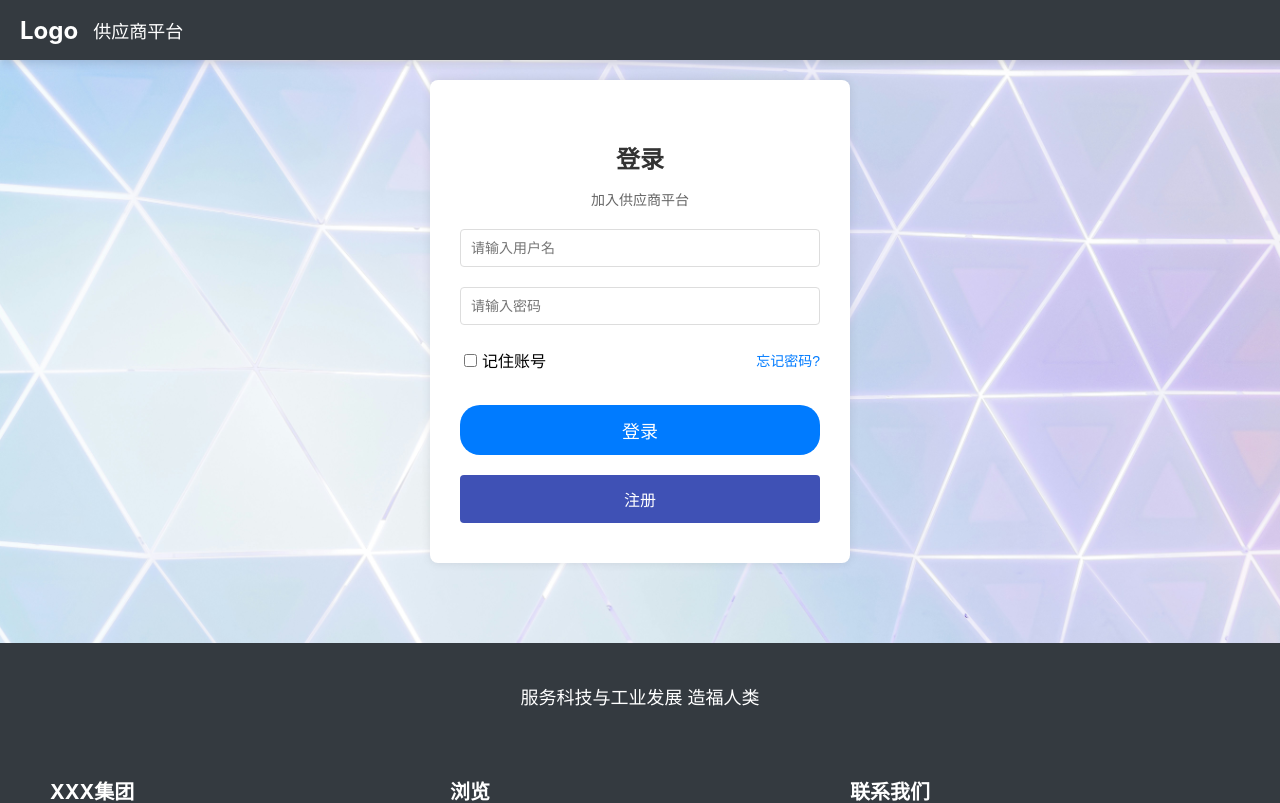
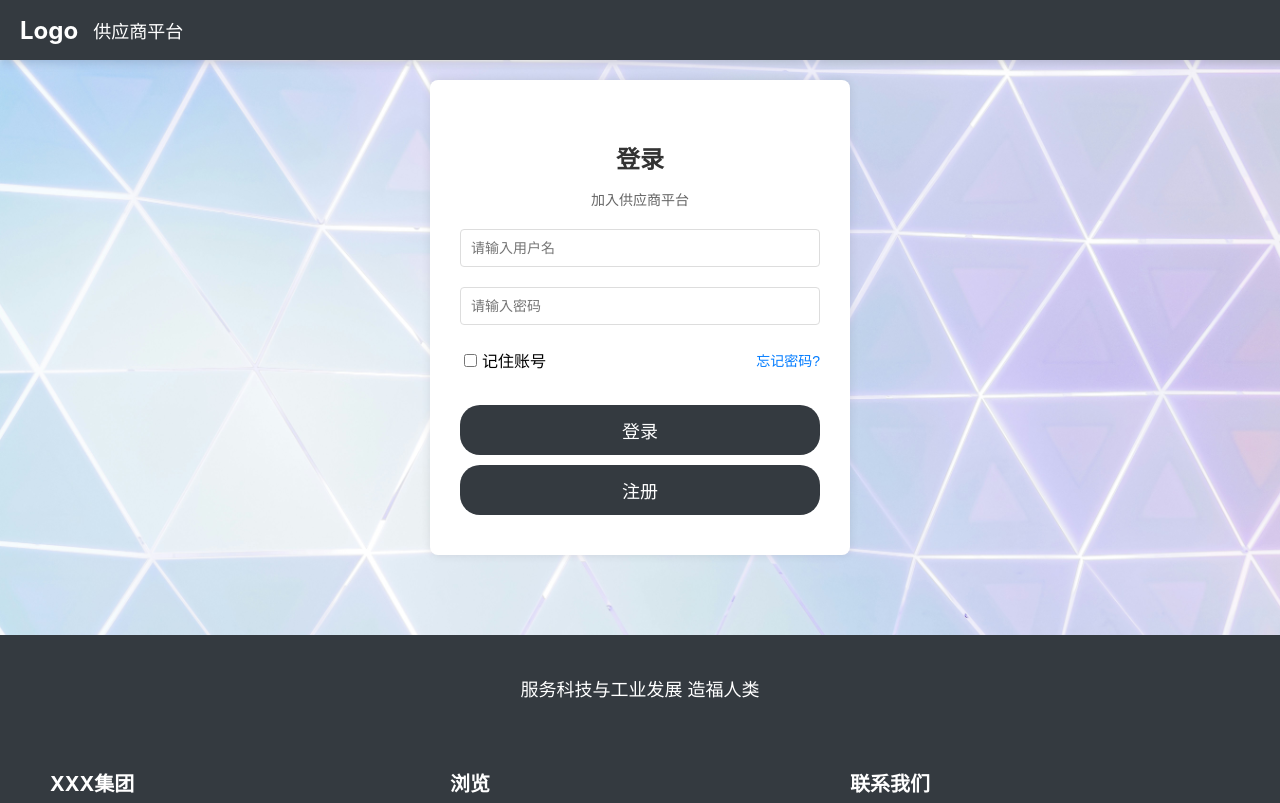
Before and after one commit to xiangshuo123/vendor-management-system, a React (Create React App) app in the folder client/: page /login in a window 1280 px wide. Shown: the top 803 px of the page. Built offline with nearby package versions, Linux system fonts and the light colour scheme.

Commit message:
修改登录界面的button样式

```diff
--- a/client/src/pages/LoginPage.css
+++ b/client/src/pages/LoginPage.css
@@ -60,10 +60,10 @@
   margin-right: 5px;
 }
 
-.login-button {
+.primary-button {
   width: 100%;
   padding: 12px;
-  background-color: #007BFF; /* 调整按钮颜色 */
+  background-color: #343a40; /* 使用新的按钮颜色 */
   color: white;
   border: none;
   border-radius: 20px; /* 圆角按钮 */
@@ -73,30 +73,13 @@
   transition: background-color 0.3s; /* 增加过渡效果 */
 }
 
-.login-button:disabled {
+.primary-button:disabled {
   background-color: #ccc;
   cursor: not-allowed;
 }
 
-.login-button:hover {
-  background-color: #0056b3; /* 悬停时按钮颜色 */
-}
-
-.register-button {
-  width: 100%;
-  padding: 12px;
-  background-color: #6c757d; /* 设置注册按钮颜色 */
-  color: white;
-  border: none;
-  border-radius: 20px;
-  font-size: 18px;
-  cursor: pointer;
-  margin-top: 15px;
-  transition: background-color 0.3s;
-}
-
-.register-button:hover {
-  background-color: #5a6268; /* 悬停时按钮颜色 */
+.primary-button:hover {
+  background-color: #2d3238; /* 悬停时按钮颜色稍微变暗 */
 }
 
 .forgot-password-link {
--- a/client/src/pages/LoginPage.js
+++ b/client/src/pages/LoginPage.js
@@ -105,10 +105,10 @@ const LoginPage = () => {
             忘记密码?
           </button>
         </div>
-        <button type="submit" className="login-button" disabled={loading}>
+        <button type="submit" className="primary-button" disabled={loading}>
           {loading ? '登录中...' : '登录'}
         </button>
-        <button type="button" className="register-button" onClick={() => navigate('/register')}>
+        <button type="button" className="primary-button" onClick={() => navigate('/register')}>
           注册
         </button>
       </form>
```
